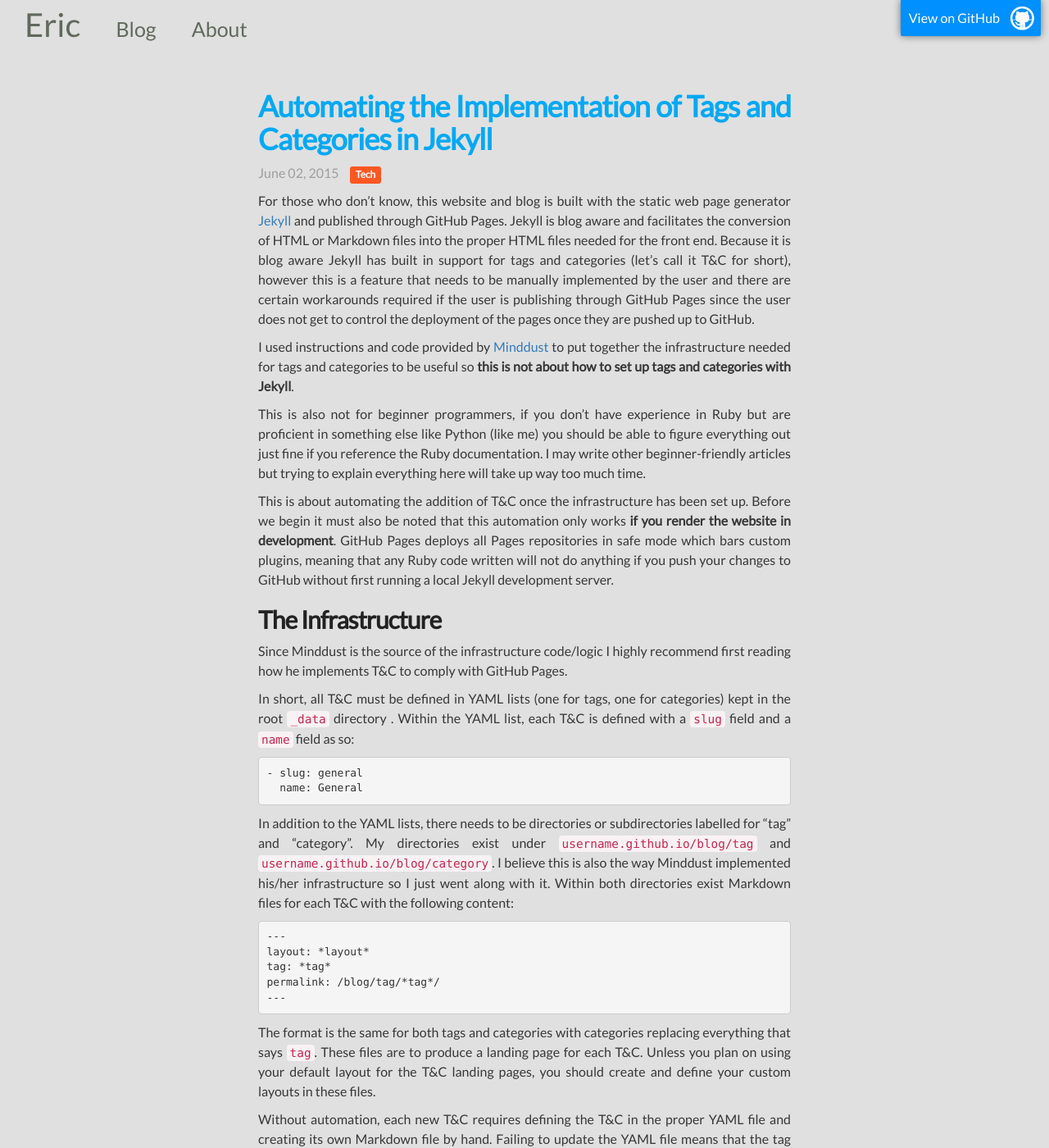
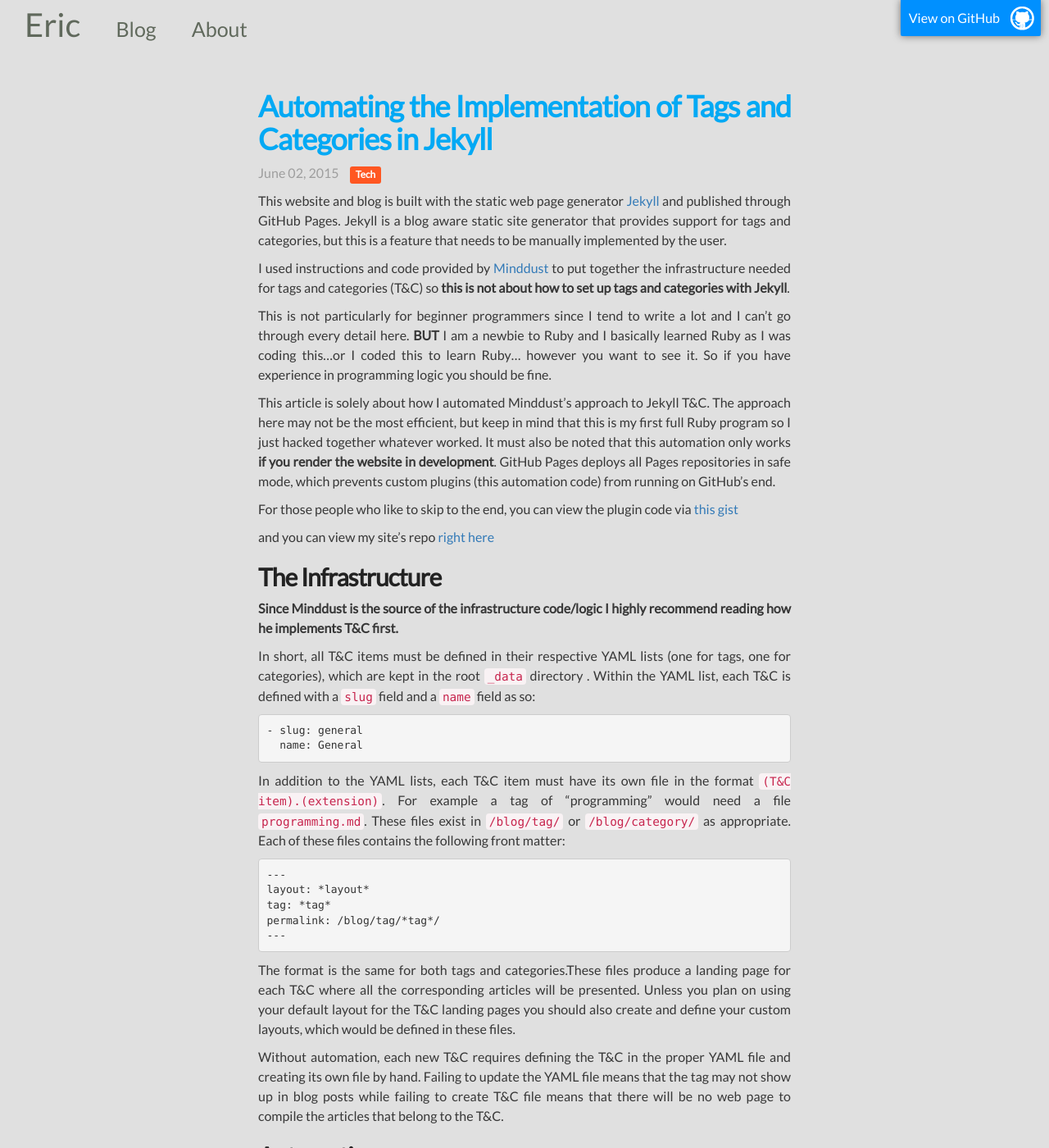
Before and after one commit to eric-cc-su/eric-cc-su.github.io, a Jekyll site: the page built from _posts/2015-06-02-jekyll-category-tag-automation.md, in a window 1280 px wide and 1400 px high. Shown: the whole window at 82% size. Built offline with Jekyll 4.4.1, drawn with Linux system fonts in a browser that asks for light colours; comment, search, counter and statistics services are not loaded; some of the changed text lies outside the part shown.

Commit message:
Post edits

```diff
--- a/_posts/2015-06-02-jekyll-category-tag-automation.md
+++ b/_posts/2015-06-02-jekyll-category-tag-automation.md
@@ -4,41 +4,38 @@
 tags: [jekyll, programming, automation, ruby, tags, categories]
 ---
 
-For those who don't know, this website and blog is built with the static web page generator
-[Jekyll](http://jekyllrb.com/) and published through GitHub Pages. Jekyll is blog aware and facilitates the
-conversion of HTML or Markdown files into the proper HTML files needed for the front end. Because it is blog aware
-Jekyll has built in support for tags and categories (let's call it T&C for short), however this is a feature that needs to be manually implemented
-by the user and there are certain workarounds required if the user is publishing through GitHub Pages since the user
-does not get to control the deployment of the pages once they are pushed up to GitHub.
+This website and blog is built with the static web page generator
+[Jekyll](http://jekyllrb.com/) and published through GitHub Pages. Jekyll is a blog aware static site generator that provides support for tags and categories, but this is a feature that needs to be manually implemented
+by the user.
 
 I used instructions and code provided by
 [Minddust](http://www.minddust.com/post/tags-and-categories-on-github-pages/) to put together the infrastructure
-needed for tags and categories to be useful so **this is not about how to set up tags and categories with Jekyll**.
+needed for tags and categories (T&C) so **this is not about how to set up tags and categories with Jekyll**.
 
-This is also not for beginner programmers, if you don't have experience in Ruby but are proficient in something else
-like Python (like me) you should be able to figure everything out just fine if you reference the Ruby documentation.
-I may write other beginner-friendly articles but trying to explain everything here will take up way too much time.
+This is not particularly for beginner programmers since I tend to write a lot and I can't go through every detail here. **BUT** I am a newbie to Ruby and I basically learned Ruby as I was coding this...or I coded this to learn Ruby... however you want to see it. So if you have experience in programming logic you should be fine.
 
-This is about automating the addition of T&C once the infrastructure has been set up. Before
-we begin it must also be noted that this automation only works **if you render the website in development**. GitHub
-Pages deploys all Pages repositories in safe mode which bars custom plugins, meaning that any Ruby code written
- will not do anything if you push your changes to GitHub without first running a local Jekyll development server.
+This article is solely about how I automated Minddust's approach to Jekyll T&C.
+The approach here may not be the most efficient, but keep in mind that this is
+my first full Ruby program so I just hacked together whatever worked. It must
+also be noted that this automation only works **if you render the website in
+development**. GitHub Pages deploys all Pages repositories in safe mode, which
+prevents custom plugins (this automation code) from running on GitHub's end.
+
+For those people who like to skip to the end, you can view the plugin code via [this gist](https://gist.github.com/eric-cc-su/c4f637f769cd85615225)
+
+and you can view my site's repo [right here](https://github.com/eric-cc-su/eric-cc-su.github.io)
 
 ## The Infrastructure
 
-Since Minddust is the source of the infrastructure code/logic I highly recommend first reading how he implements T&C
-to comply with GitHub Pages.
+**Since Minddust is the source of the infrastructure code/logic I highly recommend reading how he implements T&C first.**
 
-In short, all T&C must be defined in YAML lists (one for tags, one for categories) kept in the root `_data` directory
+In short, all T&C items must be defined in their respective YAML lists (one for tags, one for categories), which are kept in the root `_data` directory
 . Within the YAML list, each T&C is defined with a `slug` field and a `name` field as so:
 
     - slug: general
       name: General
 
-In addition to the YAML lists, there needs to be directories or subdirectories labelled for "tag" and "category". My
-directories exist under `username.github.io/blog/tag` and `username.github.io/blog/category`. I believe this is also
-the way Minddust implemented his/her infrastructure so I just went along with it. Within both directories exist
-Markdown files for each T&C with the following content:
+In addition to the YAML lists, each T&C item must have its own file in the format `(T&C item).(extension)`. For example a tag of "programming" would need a file `programming.md`. These files exist in `/blog/tag/` or `/blog/category/` as appropriate. Each of these files contains the following front matter:
 
     ---
     layout: *layout*
@@ -46,25 +43,31 @@
     permalink: /blog/tag/*tag*/
     ---
 
-The format is the same for both tags and categories with categories replacing everything that says `tag`. These files
- are to produce a landing page for each T&C. Unless you plan on using your default layout for the T&C landing pages,
- you should create and define your custom layouts in these files.
+The format is the same for both tags and categories.These files produce a
+landing page for each T&C where all the corresponding articles will be
+presented. Unless you plan on using your default layout for the T&C landing
+pages you should also create and define your custom layouts, which would be
+defined in these files.
 
-Without automation, each new T&C requires defining the T&C in the proper YAML file and creating its own Markdown file
- by hand. Failing to update the YAML file means that the tag may not show up in blog posts while failing to create a
- Markdown file means that there will be nowhere to compile the articles that belong to the T&C.
+Without automation, each new T&C requires defining the T&C in the proper YAML
+file and creating its own file  by hand. Failing to update the YAML file means
+that the tag may not show up in blog posts while failing to create T&C file
+means that there will be no web page to compile the articles that belong to the
+T&C.
 
 ## Automation
 
-So there are two things that have to be automated for each T&C, the YAML entry and the Markdown file.
- The plugin is written in Ruby in order to easily integrate the plugin with the development Jekyll
- environment and is kept in the root `_plugin` directory for Jekyll's access, it does not matter what the file is named.
-The only Ruby module required is `fileutils` for path lookups.
+So there are two things that have to be automated for each T&C: the YAML entry
+and the Markdown file.  The plugin is written in Ruby in order to easily
+integrate the plugin with the development Jekyll environment and is kept in
+the root `_plugin` directory for Jekyll's access, it does not matter what the
+file is named. The only Ruby module required is `fileutils` for path lookups.
 
-We are techincally writing a generator for Jekyll, so the Jekyll-recommended structure is to
-define everything within one module. I decided not to name the module as `Jekyll` because I was too afraid of any
-possible side effects. Instead, the primary class is inherited from `Jekyll::Generator`. The basic structure of the
-plugin is as follows:
+We are techincally writing a generator for Jekyll, so the Jekyll-recommended
+structure is to define everything within one module. I decided not to name the
+module as `Jekyll` because I was too afraid of any possible side effects.
+Instead, the primary class is inherited from `Jekyll::Generator`. The basic
+structure of the  plugin is as follows:
 
 {% highlight ruby %}
 
@@ -140,15 +147,17 @@
 
 {% endhighlight %}
 
-All of the logic is shown above in comments. As for the motivation for single line reading: it allows the plugin to
-parse only the first bit of every post we need instead of flooding the memory with loads of text it's not going to
-use. Once the master list has been constructed with each file's front matter, `generate(list)` calls upon its sibling
- methods to complete the automation.
+All of the logic is shown above in comments. As for the motivation for single
+line reading: it allows the plugin to parse only the first bit of every post we
+need instead of flooding the memory with loads of text it's not going to use.
+Once the master list has been constructed with each file's front matter,
+`generate(list)` calls upon its sibling  methods to complete the automation.
 
 ### Checking Currently Implemented T&C
 
-In order to avoid rewriting or corrupting existing files for the T&C already in place, it is a good idea to first
-check what T&C exists. This is the first method below the constructor as it is the first step in adding new T&C.
+In order to avoid rewriting or corrupting existing files for the T&C already in
+place, it is a good idea to first check what T&C exists. This is the first
+method below the constructor as it is the first step in adding new T&C.
 
 {% highlight ruby %}
 
@@ -166,16 +175,15 @@
 
 {% endhighlight %}
 
-It is important to note that the `source_path` parameter is the path of the T&C directory currently being searched
-through *relative* to the root project path. `$base` is the global directory holding the root directory path. We are
-simply constructing the T&C directory path, reading the file names, and shaving off the file extensions to give us
-the T&C name. This method is meant to be reusable for any T&C directory, therefore it needs to be called separately
-for tags and categories.
+It is important to note that the `source_path` parameter is the path of the T&C
+directory currently being searched, *relative* to the root project path.
+`$base` is the global directory holding the root directory path. We are simply
+constructing the T&C directory path, reading the file names, and shaving off the file extensions to give us  the T&C name. This method needs to be called twice, once for tags and once for categories.
 
 ### Compare Current and Needed T&C
 
-We must now compare the currently implemented T&C to the T&C we read from the files in order to find any
-discrepencies and add anything missing.
+We must now compare the currently implemented T&C item to the T&C items we read
+from the files in order to find any discrepencies and add missing items.
 
 {% highlight ruby %}
 
@@ -195,16 +203,15 @@
 
 {% endhighlight %}
 
-`@cat_list`, `@pcat_list`, `@tag_list`, and `@ptag_list` are the four other class variables mentioned earlier which
-hold either the P&C read from the article files, or the T&C that needs to be added to the repo. The `data_array`
-parameter refers to the master list which is passed in and parsed. This method, is meant to compare all of the T&C so
-that it doesn't have to be called multiple times.
+`@cat_list`, `@pcat_list`, `@tag_list`, and `@ptag_list` are the four other
+class variables mentioned earlier which list either the T&C items read from the
+article files (@cat/@tag_list), or the T&C that needs to be added to the repo
+(@pcat/@ptag_list). The `data_array` parameter refers to the master list which
+is passed in and parsed. This method was written to take care of both tags and categories so it only needs to be called once.
 
 ### Constructing T&C Files and YAML Entries
 
-With the completion of the `compile_post_data` function, we now have the arrays `@pcat_list` and `@tcat_list` which
-contain the T&C that needs to be integrated into the repo. The final method takes care of both creating the Markdown
-file and writing in a new YAML entry for the T&C item.
+The `compile_post_data` function gave us the T&C items to be added in the form of the arrays `@pcat_list` and `@tcat_list`. The final step is to create a file and a YAML entry for each of the T&C items that needs to be added.
 
 {% highlight ruby %}
 
@@ -242,24 +249,29 @@
 
 {% endhighlight %}
 
-The construction of the YAML entry is the only point in this entire plugin where the labels "tag" and "category" need
- to be re-written to their plural selves. It's possible that the YAML filenames can be changed...but I simply haven't
-  looked into it and opted for this hack instead. In construct you can see that the directory for the T&C file will be
-  made if needed and the file is written with front matter defining the layout, the T&C item and its permalink. The
-  permalink is relative to the project root so it should start at `/blog`. The name of the T&C item is automatically
-  converted to be capitalized and to have all hyphens replaced with a space. If you would like to change how your T&C
-   items are converted, you will need to change the line that starts with `ycfile.write("  name: "`. This method is
-   also called twice, once for tags and once for categories. The `type` parameter is a string that should have the
-   value `tag` or `category` in order for the function to point to the correct YAML file in the `_data` directory.
+Due to the way that the YAML files were named this method requires translating "tag" and "category" to their plural tense. This is one inefficiency that I may look into should I decide to optimize the plugin.
+
+In order to prevent path errors, any appropriate directories are first created
+before the T&C files are created and written into. The required YAML front
+matter is explained in the infrastructure description above. The permalink is
+relative to the project root so it should start at `/blog`. The name of the T&C
+item is also automatically capitalized and all hyphens are replaced with a
+space. If you would like to change how your T&C items are converted, you will
+need to change the line that starts with `ycfile.write("  name: "`. This method
+is also called twice, once for tags and once for categories. The `type`
+parameter is a string that should have the value `tag` or `category` in order
+for the function to point to the correct YAML file in the `_data` directory.
 
 ## Implementing the Plugin
 
 As long as you have constructed the plugin as instructed by Jekyll standards, and you have placed the plugin in the
-root `_plugins` directory, Jekyll will be able to find and execute the code when the development server is run and it
+root `_plugins` directory, Jekyll will be able to find and execute the code when the development server is run and
  is generating the site content. If Jekyll produces any errors or files end up being created in the wrong place make
  sure you double check your syntax and directory paths for any mistakes.
 
-I ended up writing a lot more than I expected so you may have noticed that my efforts to explain the code have
-dwindled further on. I will revisit this post to edit it (today is 06/02/15) and provide more explanation for the
-later methods. This code was written as a hack to solve the automation problem and I was pretty much learning Ruby as
- I went, so if you have any suggestions or fixes, feel free to comment.
+I ended up writing a lot more than I expected so you may have noticed that my
+efforts to explain the code have dwindled further on. I may possibly revisit
+this post to explain the methods in better detail, but for now (06/02/2015) I
+leave you to cleverly reverse-engineer the code. This code was written as a hack
+to solve the automation problem and I was pretty much learning Ruby as  I went,
+so if you have any suggestions or fixes, feel free to comment.
```
Also changed, not shown: other parts of _posts/2015-06-02-jekyll-category-tag-automation.md (+13 -9 lines).
